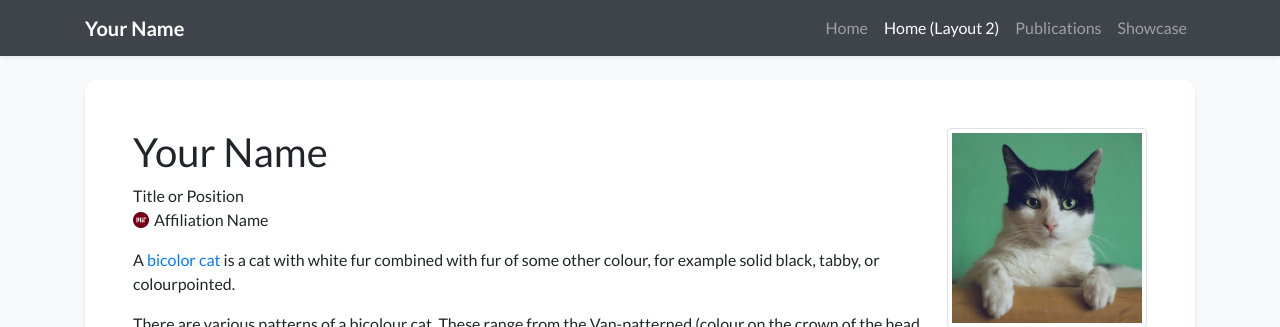
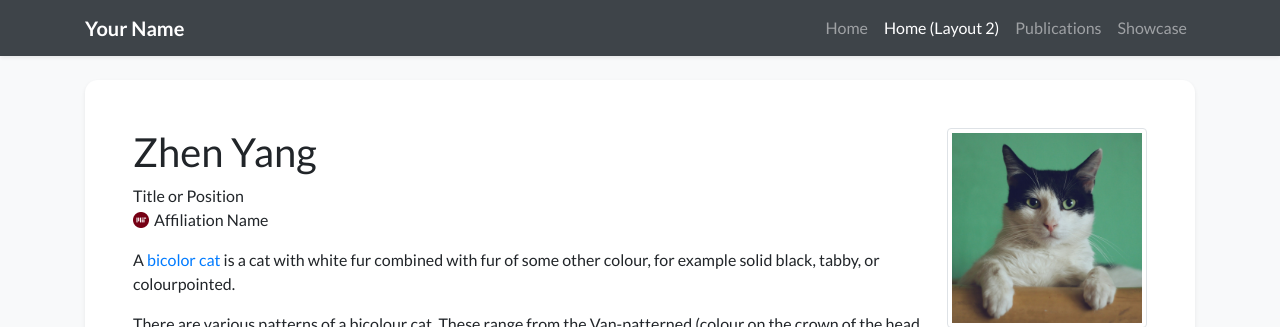
Before and after one commit to MichaelYeung2004/michaelyeung2004.github.io, a Jekyll site: the page built from index_layout2.html, in a window 1280 px wide and 949 px high. Shown: the top 327 px of the window. Built offline with Jekyll 4.4.1, drawn with Linux system fonts in a browser that asks for light colours; nearby versions of some CDN libraries; a style sheet for code colours, icons or effects is not loaded.

Commit message:
Initial commit after cloning and fixing Gemfile

```diff
--- a/_data/profile.yml
+++ b/_data/profile.yml
@@ -1,4 +1,4 @@
-primary_name: "Your Name"
+primary_name: "Zhen Yang"
 secondary_name: ""
 navbar_name: "Your Name"
 
```
